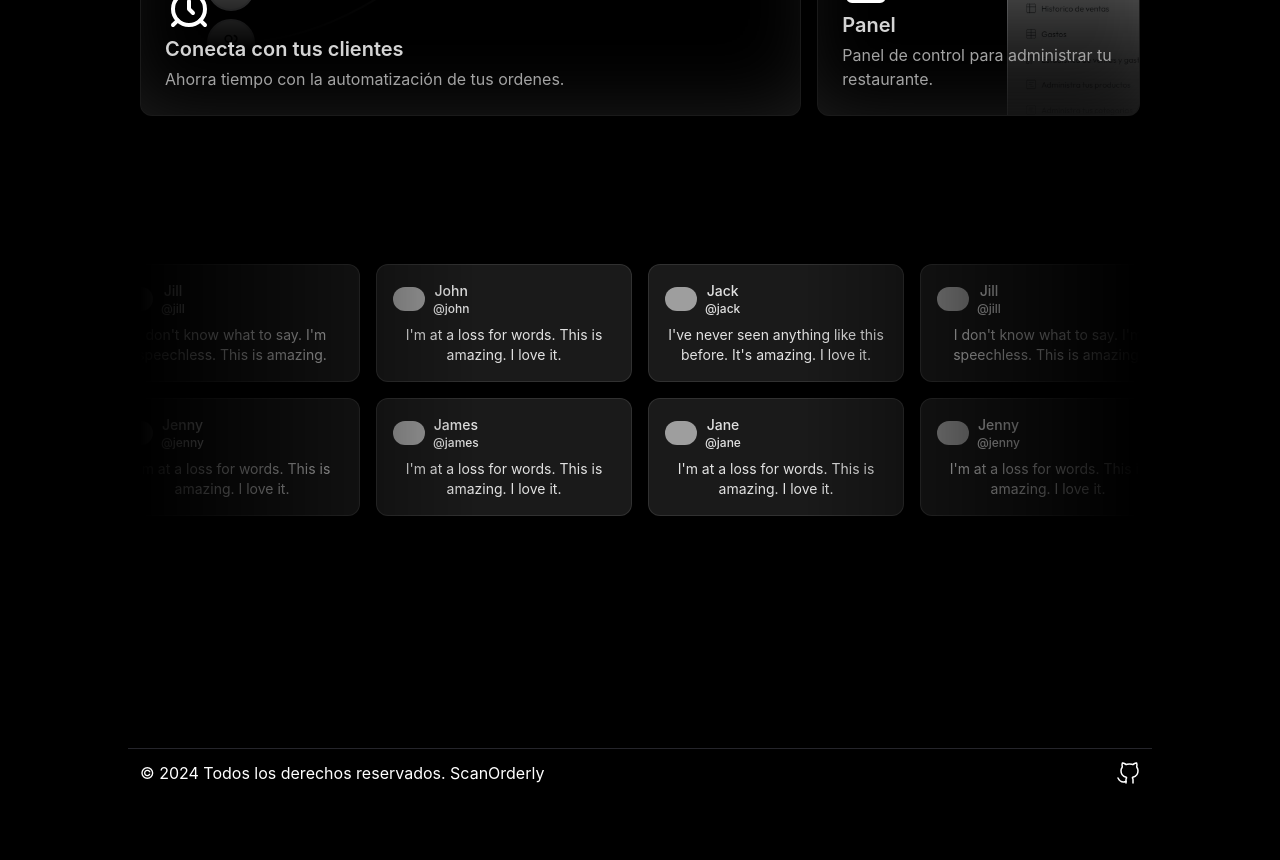
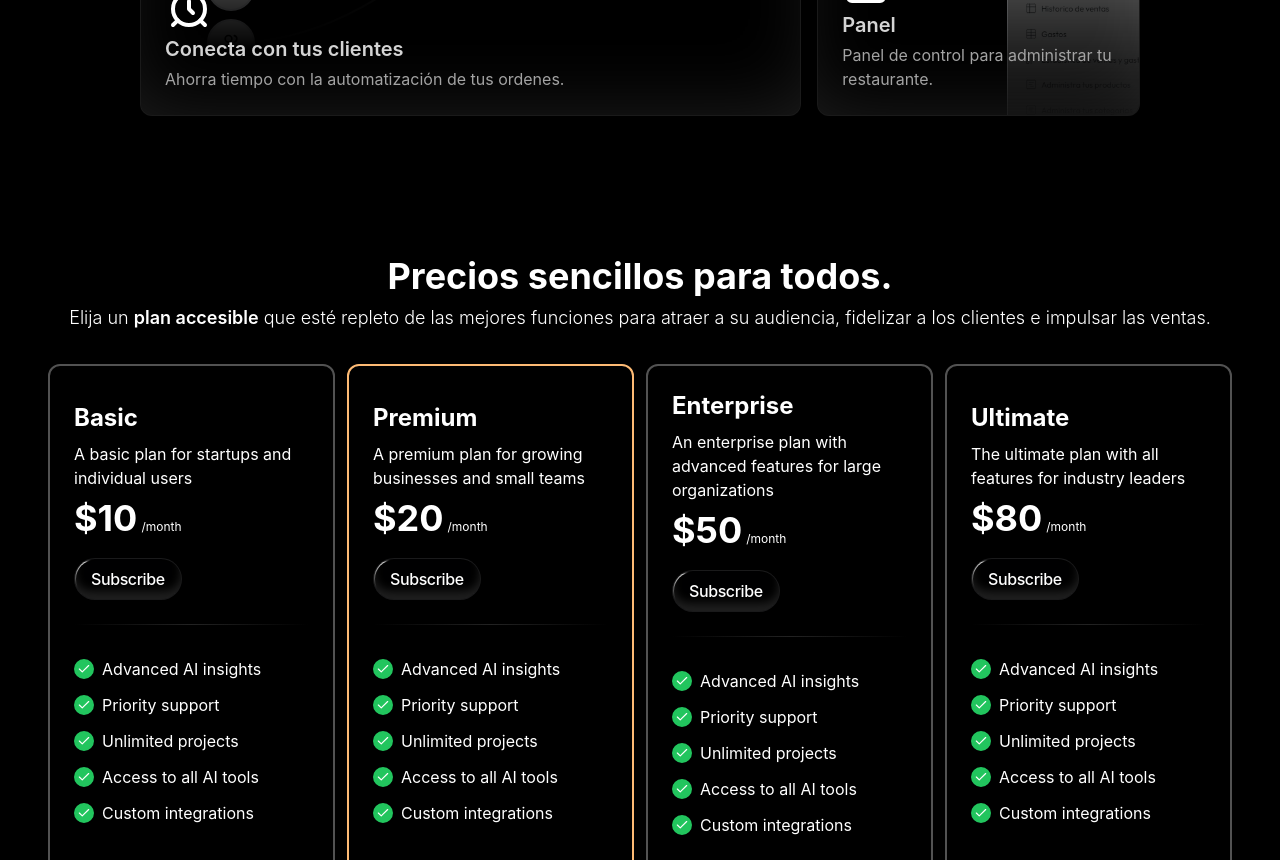
Before and after one commit to Srossiprieto/ScanOrderly, a React (Vite) app: page / in a window 1280 px wide. Shown: the part 1940-2800 px from the top of the page. Before the commit the page ends 2737 px from the top, so only its background shows below. Built offline with nearby package versions, Linux system fonts and the light colour scheme; grey boxes are pictures that could not be loaded.

Commit message:
feat: pricing

```diff
--- a/src/components/pricing/pricing.tsx
+++ b/src/components/pricing/pricing.tsx
@@ -9,12 +9,10 @@ const PricingPlans = () => {
     <div className="max-w-screen-2xl md:px-12 md:py-24" id="pricing">
       <div className="py-8 text-center text-white bg-black">
         <h2 className="mb-2 text-4xl font-bold">
-          Simple pricing for everyone.
+          Precios sencillos para todos.
         </h2>
         <p className="text-lg font-light">
-          Choose an <span className="font-semibold">affordable plan</span>{" "}
-          that's packed with the best features for engaging your audience,
-          creating customer loyalty, and driving sales.
+          Elija un <span className="font-semibold">plan accesible</span> que esté repleto de las mejores funciones para atraer a su audiencia, fidelizar a los clientes e impulsar las ventas.
         </p>
       </div>
 
@@ -44,9 +42,15 @@ const PricingPlans = () => {
             <hr className="mt-4 h-px w-full border-none bg-gradient-to-r from-neutral-200/0 via-neutral-500/30 to-neutral-200/0" />
             <ul className="mt-6">
               {plan.features.map((feature, index) => (
-                <li key={index} className="flex gap-2 mb-3 items-center text-white">
+                <li
+                  key={index}
+                  className="flex gap-2 mb-3 items-center text-white"
+                >
                   <div className="flex items-center justify-center w-5 h-5 bg-green-500 border-2 border-green-500 rounded-full">
-                    <Check size={14} className="text-white flex justify-center items-center" />
+                    <Check
+                      size={14}
+                      className="text-white flex justify-center items-center"
+                    />
                   </div>
                   {feature}
                 </li>
--- a/src/pages/home/Home.tsx
+++ b/src/pages/home/Home.tsx
@@ -7,6 +7,7 @@ import { MarqueeDemoVertical } from "@/components/Marquee/MarqueeVertical";
 import { MarqueeDemo } from "@/components/Marquee/Marquee";
 import BlurCircle from "@/components/BlurCicle/BlurCircle";
 import { BentoDemo } from "@/components/BentoGrid/BentoGrid";
+import PricingPlans from "@/components/pricing/pricing";
 
 function Home() {
   return (
@@ -42,6 +43,7 @@ function Home() {
       <div className="relative flex p-3 flex-col min-h-[65dvh] max-w-screen-lg mx-auto justify-center">
         <BentoDemo></BentoDemo>
       </div>
+       <PricingPlans />
       <div className="relative flex p-3 flex-col min-h-[65dvh] max-w-screen-lg mx-auto items-start justify-center text-left md:items-center md:text-center">
         <MarqueeDemo />
         <MarqueeDemoVertical />
```
